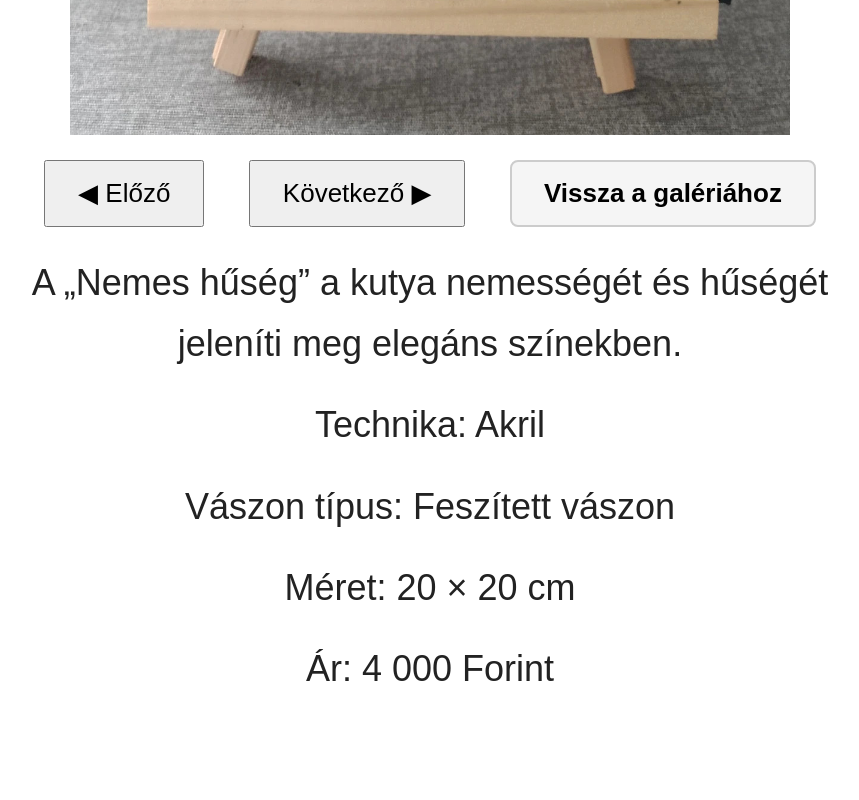
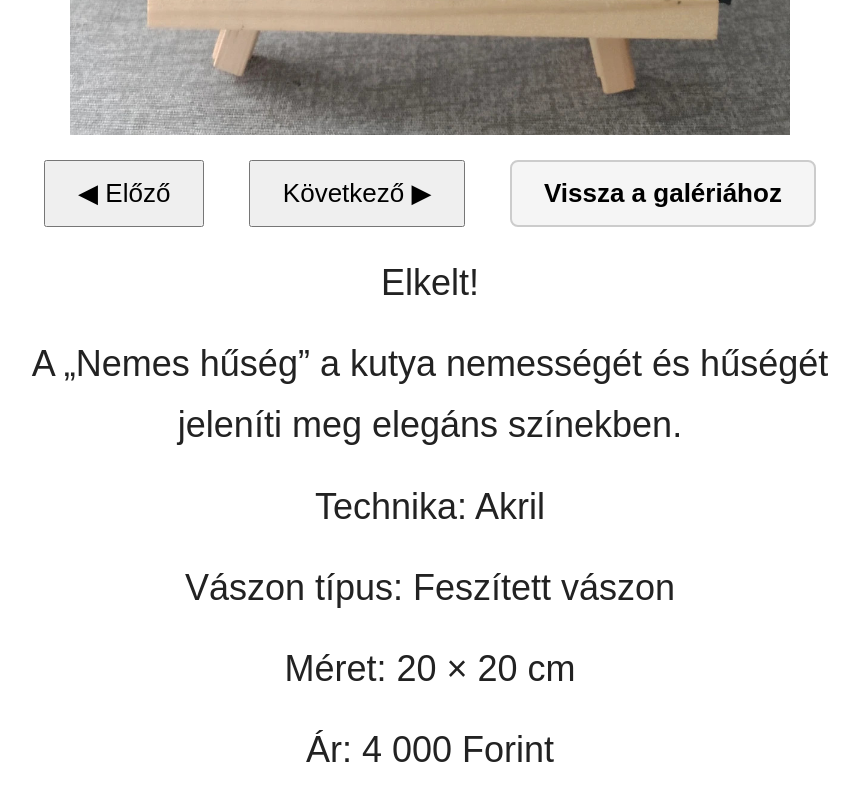
Before and after one commit to KaszVikkGallery/KaszVikkGallery.github.io, a plain HTML site: page nemeshuseg.html in a window 1280 px wide. Shown: the part 907-1707 px from the top of the page, without its empty margins (210-1069 px from the left). Before the commit the page ends 1626 px from the top, so only its background shows below. Drawn offline with Linux system fonts and the light colour scheme.

Commit message:
Update nemeshuseg.html

```diff
--- a/nemeshuseg.html
+++ b/nemeshuseg.html
@@ -113,6 +113,7 @@
     <button class="back-button" onclick="window.location.href='index.html'">Vissza a galériához</button>
   </div>
 
+  <p> Elkelt! </p>
   <p>A „Nemes hűség” a kutya nemességét és hűségét jeleníti meg elegáns színekben.</p>
   <p>Technika: Akril</p>
   <p>Vászon típus: Feszített vászon</p>
```
